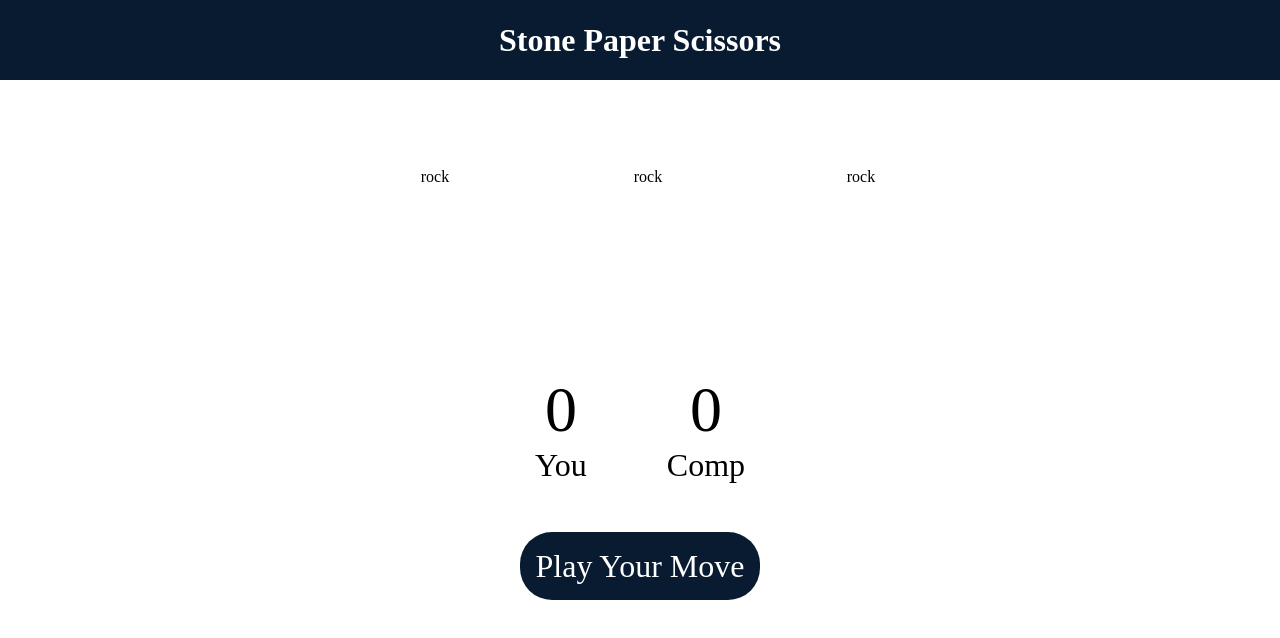
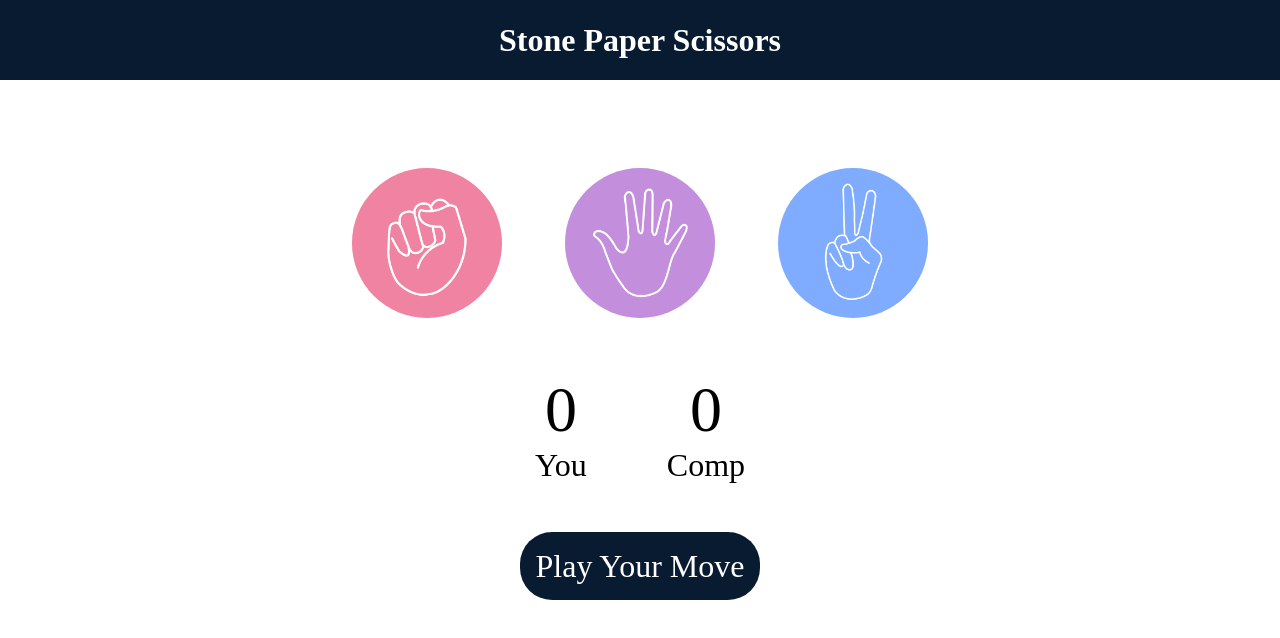
Before and after one commit to KKhanduja29/Stone_Paper_Scissiors, a plain HTML site: page index.html in a window 1280 px wide. Drawn offline with Linux system fonts and the light colour scheme.

Commit message:
Update index.html

```diff
--- a/index.html
+++ b/index.html
@@ -10,13 +10,13 @@
     <h1>Stone Paper Scissors</h1>
     <div class="choices">
         <div class="choice" id="rock">
-            <img src="./images/rock.png" alt="rock" >
+            <img src="./rock.png" alt="rock" >
         </div>
         <div class="choice" id="paper">
-            <img src="./images/paper.png" alt="rock" >
+            <img src="./paper.png" alt="rock" >
         </div>
         <div class="choice" id="scissors">
-            <img src="./images/scissors.png" alt="rock" >
+            <img src="./scissors.png" alt="rock" >
         </div>
     </div>
     <div class="score-board">
```
